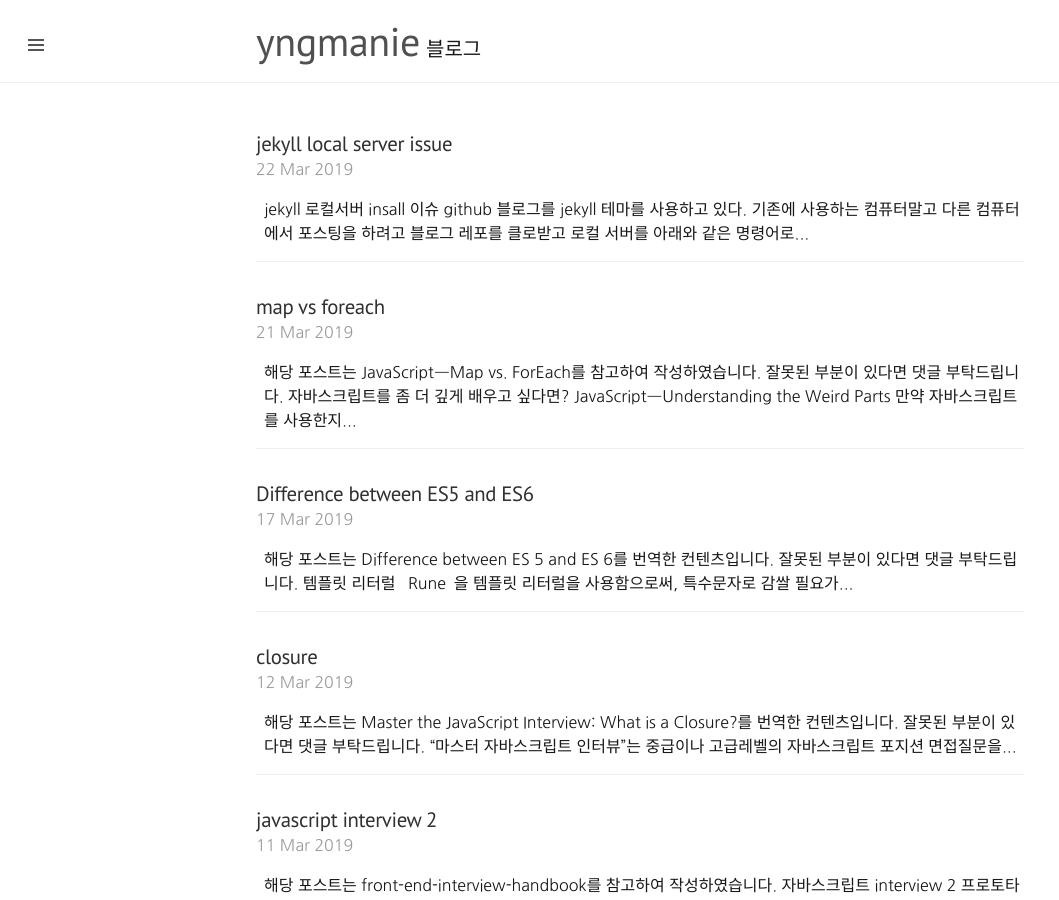
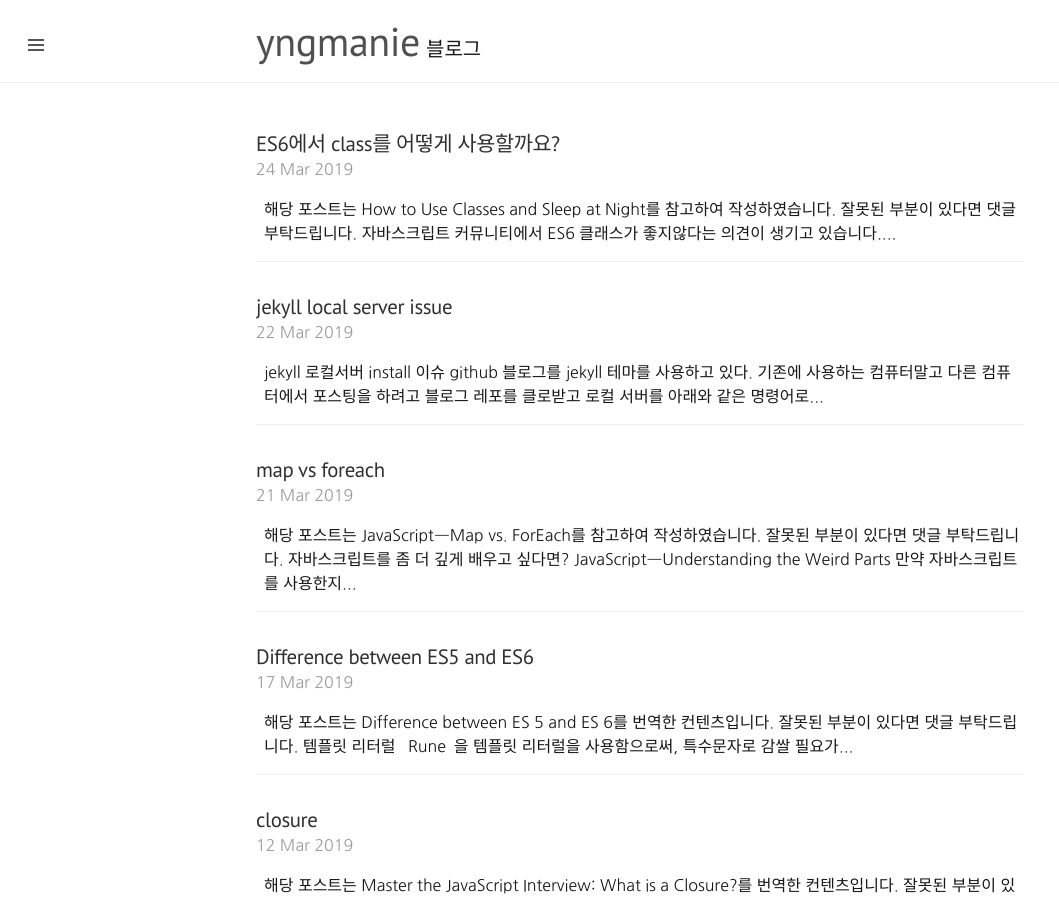
Before and after one commit to austinpark420/austinpark420.github.io, a Jekyll site: the page built from index.html, in a window 1280 px wide and 900 px high. Shown: the whole window, without its empty margins (0-1059 px from the left). Built offline with Jekyll 4.4.1, drawn with Linux system fonts in a browser that asks for light colours; some web fonts are replaced; the list of posts is cut into pages by our own code; some of the changed lines change nothing that is shown; some of the changed text lies outside the part shown.

Commit message:
add post_es6_class

````diff
--- a/_posts/2019-03-22-jekyll_local_issue.md
+++ b/_posts/2019-03-22-jekyll_local_issue.md
@@ -1,14 +1,16 @@
 ---
 layout: post
 title: jekyll local server issue
-permalink: posts/jekyll local server issue
+permalink: posts/jekyllIssue
 tag: javascript
 ---
 
-## jekyll 로컬서버 insall 이슈
+## jekyll 로컬서버 install 이슈
 
 github 블로그를 jekyll 테마를 사용하고 있다. 기존에 사용하는 컴퓨터말고 다른 컴퓨터에서 포스팅을 하려고 블로그 레포를 클로받고 로컬 서버를 아래와 같은 명령어로 설치하는데
 
-`$ gem install bundler jekyll`
+```
+$ gem install bundler jekyll
+```
 
 계속해서 에러가 났다. 터미널 오류 메세지를 구글에 검색하고 검색된 솔류션을 적용해보았지만 해결책을 못찾았다. 한 2일정도 고생하다가 솔루션을 드디어 문제점을 발견했다. homebrew와 bundle 업데이트가 안되어있어서 나타난 이슈였다. 별거 아닌 것같은데 오래 고생했다... 그래도 해결은해서 기분은 좋다.
--- /dev/null
+++ b/_posts/2019-03-24-how_to_use_classes.md
@@ -0,0 +1,125 @@
+---
+layout: post
+title: ES6에서 class를 어떻게 사용할까요?
+permalink: posts/
+tag: javascript
+---
+
+> 해당 포스트는 [How to Use Classes and Sleep at Night](https://medium.com/@dan_abramov/how-to-use-classes-and-sleep-at-night-9af8de78ccb4)를 참고하여 작성하였습니다. 잘못된 부분이 있다면 댓글 부탁드립니다.
+
+자바스크립트 커뮤니티에서 ES6 클래스가 좋지않다는 의견이 생기고 있습니다.
+
+- 클래스는 자바스크립트의 핵심인 프로토타입 상속을 애매하게 합니다.
+- 클래스는 상속을 권장하지만 일반적으로 컴포지션을 선호합니다.
+- 클래스는 첫 번째 나쁜 디자인에 사고를 가두려는 경향이 있습니다.
+
+필자 생각에는 자바스크립트 커뮤니티가 클래스의 사용과 상속의 문제점에대해서 관심을 가지는 것은 좋은 형상이라고 생각합니다. 하지만 필자는 주니어가 '클래스는 좋지않고 자바스크립트 언어에 추가되었다'고 혼돈할까봐 걱정입니다. 좀 더 혼란스러운 부부은 어떤 라이브러리들(특히 React)은 도큐먼트 전체에서 ES6 클래스를 사용합니다. React는 의도적으로 좋지않은 관습을 따르는 걸까요?
+
+필자는 우리는 클래스의 사용이 제한적이기때문에 광범위한 클래스사용이 필요악이라고 생각하는 이상한 시기에 있다고 생각합니다. 모든 프레임워크에서 사용하는 새로은 ad-hoc 클래스시스템을 학습하는 것보다 더 낫고 믹신형태의 다중 상속 방법을 가지고 있습니다.
+
+만약 함수형 프로그래밍을 선호한다면, 독점적인 클래스 시스템에서 "stripped down" ES6 클래스(no mixins, no autobinding, 등)로 전환함으로써 어떻게 함수형 프로그램밍으로 한걸은 더 다가갔는지 알 수 있을 겁니다.
+
+그 동안, 클래스를 사용하는 방법이 아래 있습니다.
+
+- 클래스를 퍼블릭 API로 만드는 것을 거부하세요.(물론 React 컴포넌트를 직접사용하지 않기때문에 내보내는 것은 예외입니다.) 클래스를 항상 팩토리 함수뒤로 숨길 수 있습니다. 만약 클래스를 노출한다면, 사람들은 클래스로부터 전혀 이치에 맞지않게 물려받을 수 있고 나중에 깨질 수 있습니다. 사람들이 클래스를 망가뜨리는 것을 피하는 방법은 어렵습니다. 왜냐하면 그들은 메소드 이름을 당신이 미래 버전으로 사용할 수 있습니다. 그들은 당신의 프라이빗 이름으로 읽을 수 있고, 당신의 인스턴스에 그들의 상태를 부여할 수 있습니다. 그리고 supper 호출없이 당신의 메소드를 오버라이드할 수 있습니다. 운이 좋으면 그것이 작동할 수도 있지만 나중에 문제가 생길 것입니다. 그 말은 React 컴포넌트와 같이 기본적인 클래스와 유저가 만든 클래스들의 사이에 상호작용이 없으면 기본적인 클래스를 노출하는 것은 유효한 API 선택하는데 굉장히 좋은 것입니다.
+
+- 한번 이상 상속을 받지 마세요. 상속은 편리할 수 있습니다. 한번 상속받는 것은 나쁘지 않지만 그 이상은 하지 않는게 좋습니다. 상속과 관련된 문제는 상속을 받은 클래스가 기본적인 클래스에 너무 깊게 접근할 수 있다는 것과 그 반대의 상황입니다. 요구사항이 바꼈을 때, 클래스 계층을 리팩토링하는 것이 어려울 수 있습니다. 클래스 계층을 새롭게 만드는것 대신에 여러개의 팩토리 함수를 만드는 것을 고려해보세요. 그것은 서로 체인이라고 부를 수 있습니다. 또한 기본적인 팩토리 함수를 전략객체 모듈링으로 받아드릴 수 있도록 가르칠 수 있고 제공된 다른 팩토리할수를 가질 수 있습니다. 당산의 선택과 상관없이, 중요한 부분은 모든 스텝에서 input과 output을 유지하는 것입니다. "당신은 메소드를 오버라이드할 필요가 있습니다."는 말은 명백한 API가 아니고 잘 디자인하기 어렵습니다. 그러나 "당신이 인수로 함수를 제공할 필요가 있다."라는 망은 명백하고 그것을 통행 생각할 수 있습니다.
+
+- 메소드에서 supper을 콜하지 마세요. 만약 상속된 클래스에서 메소드를 재정의한다면 완변하게 재정의하세요. 스퀀시 supper 콜을 추적하는 것은 굉장히 복잡하고 찾기 어려울 수 있습니다. 그것은 단지 다른 사람이 그런 행동을 할때 재미있을 수 있습니다. 만약 supper 메소드의 결과를 변환할 필요가 있거나 혹은 다른 일을 하기전후에 그것을 해야한다면? 이전에 포인트를 보세요. 당신의 클래스를 팩토리함수로 바꾸고 그들의 관계를 명백하게 하세요. 당신이 파라미터와 리턴 값만 가지고 있다면 의존성의 균형을 파악하기 쉽습니다. 중급 함수는 상위와 하위보다 다른 인터페이스를 가질 수 있습니다. 클래스는 메카니즘을 쉽게 제공하지 않습니다. 왜냐하면 기본적인 클래스 사용을 위한 메소드나 상속된 클래스 사용을 위한 메소드를 설계할 수 없기 때문입니다. 그러나 함수는 자연스럽게 그것을 만들 수 있습니다.
+
+- 사람들이 당신의 클래스를 사용할거라는 기대를 하지 마세요. 당신의 클래스를 퍼블릭 API로 제공한다면, input을 받았을때 덕타이핑을 선호하세요. instanceof checks 대신에 유저가 올바른 방법으로 사용할 것이란것을 믿으세요. 이것은 iframe 및 자바스크립트 싱행 컨텍스트와 관련된 문제를 제거할뿐만 아니라 사용자 층 확장 및 나중에 쉽게 조정할 수 있습니다.
+
+- 함수형 프로그래밍을 배우세요. 당신이 클래스안에서만 생각하지 않는 것을 도울 수 있습니다. 그래서 문제점을 알고도 사용하는 일은 없을 겁니다.
+
+## 그래서 React 컴포넌트는 무엇인가요?
+
+왜 이것이 끔찍한 아이디어인지 보여주길 바랍니다.
+
+```javascript
+import { Component } from 'react';
+
+class BaseButton extends Component {
+  componentDidMount() {
+    console.log('헤이');
+  }
+
+  render() {
+    return <button>{this.getContent()}</button>
+  }
+}
+
+class GreenButton extedns BaseButton {
+  componentDidMount() {
+    super.compoentDidMount();
+    console.log('호');
+  }
+
+  getContent() {
+    return '나는 초록색이야';
+  }
+
+  render() {
+    <div className='green'>
+      {super.render()}
+    </div>
+  };
+}
+```
+
+그러나 필자는 아래의 코드가 더 좋다고 생각합니다.
+
+```javascript
+import { component } from "react";
+
+class Button extends Component {
+  componentDidMount() {
+    console.log("헤이");
+  }
+
+  render() {
+    return (
+      <div className={this.props.color}>
+        <button>{this.props.children}</button>
+      </div>
+    );
+  }
+}
+
+class GreenButton extends Component {
+  componentDidMount() {
+    console.log('호')
+  }
+
+  render() {
+    return {
+      <Button color="green">
+        나는 초록색이야
+      </Button>
+    }
+  }
+}
+```
+
+우리는 class 키워드를 사용했지만 component를 상속받으면서 class 계층을 만들지 않았습니다. 당신이 원한다면 그것에 대한 룰을 쓸수 있습니다. 위에 코드처럼 class를 사용하는 것을 피하기위해 hoops를 사용할 필요가 없습니다.
+
+당신이 일반적인 방법으로 추가적인 기능을 component를 공급하기를 원한다면 상위 component들은 모든 사용 사례를 다룹니다. 기술적으로 그것들은 단지 상위 함수입니다.
+
+상위 component를 발견한 후에, 필자는 createClass() 스타일의 mixins 또는 다른 컴포지션 솔루션이 필요치 않다고 느꼈습니다. 이것은 다른 class를 사용하는 것을 선호하는 것과는 다른 문제입니다.
+
+React 0.14에서 순수함수로 component를 쓸 수 있습니다. 이것은 정말 가치있는 일입니다. class대신 함수를 사용하는 것 또한 그렇습니다.
+
+라이프사이클 훅이나 state가 필요할 때 아직까지 React는 순수한 기능적인 솔루션을 제공합니다. 위에 주어진 class 사용방법을 어거지 않으면 큰 이슈는 없습니다. ES6 class를 순수 기능 접근으로 마이그레이션하는 것이 더 쉬울 것입니다.
+
+필자는 컴포지션 솔루션을 사용하는것에 대해 걱정하고 있습니다. 그 컴포지션 솔루션은 직접적으로 React 컴포지션 모델에 해를 끼치는 것이 아니고 필자의 견해로는 mixins에 가깝고 기능적인 페러다임에 말이 안됩니다.
+
+그래서 React component를 위한 조언은 아래와 같습니다.
+
+- 만약 2번 상속을 받지않고 super을 사용하지 않는다면 class를 사용할 수 있습니다.
+- 가능하면 React component를 순수 함수로 사용해야합니다.
+- 라이프사이클 훅 state가 필요하다면 component를 위해 ES6 class를 사용하세요.
+- React.Component를 직접 상속을 받으세요.
+- React 팀에게 직접 피드백을 주세요.
+
+---
+
+해당 포스팅을 번역하면서 아직 많이 공부를 해야겠다는 생각이 들었습니다. 번역을 하면서 이해가 되지 않는 부분이 있어 직역한 부분이 너무 많았기 때문입니다. 조금 더 공부를 하고 해당 포스팅을 다시 번역해 볼 생각입니다.
````
